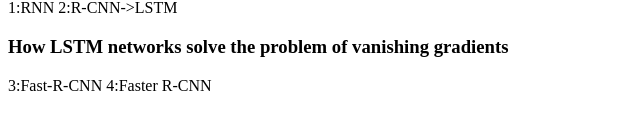
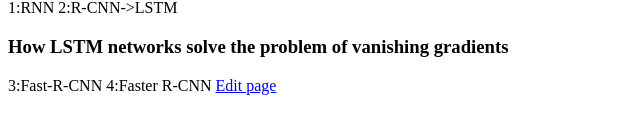
Before and after one commit to Xfragrance/xfragrance.github.io, a plain HTML site: page index.html in a window 1280 px wide. Shown: the part 199-332 px from the top of the page, 0-640 px from the left. Drawn offline with Linux system fonts and the light colour scheme.

Commit message:
Update index.html

```diff
--- a/index.html
+++ b/index.html
@@ -17,3 +17,4 @@ Models that I'm planing to build and train by myself:
     </h3>
     3:Fast-R-CNN
     4:Faster R-CNN
+<a href="https://xfragrance.github.io/">Edit page</a>
```
